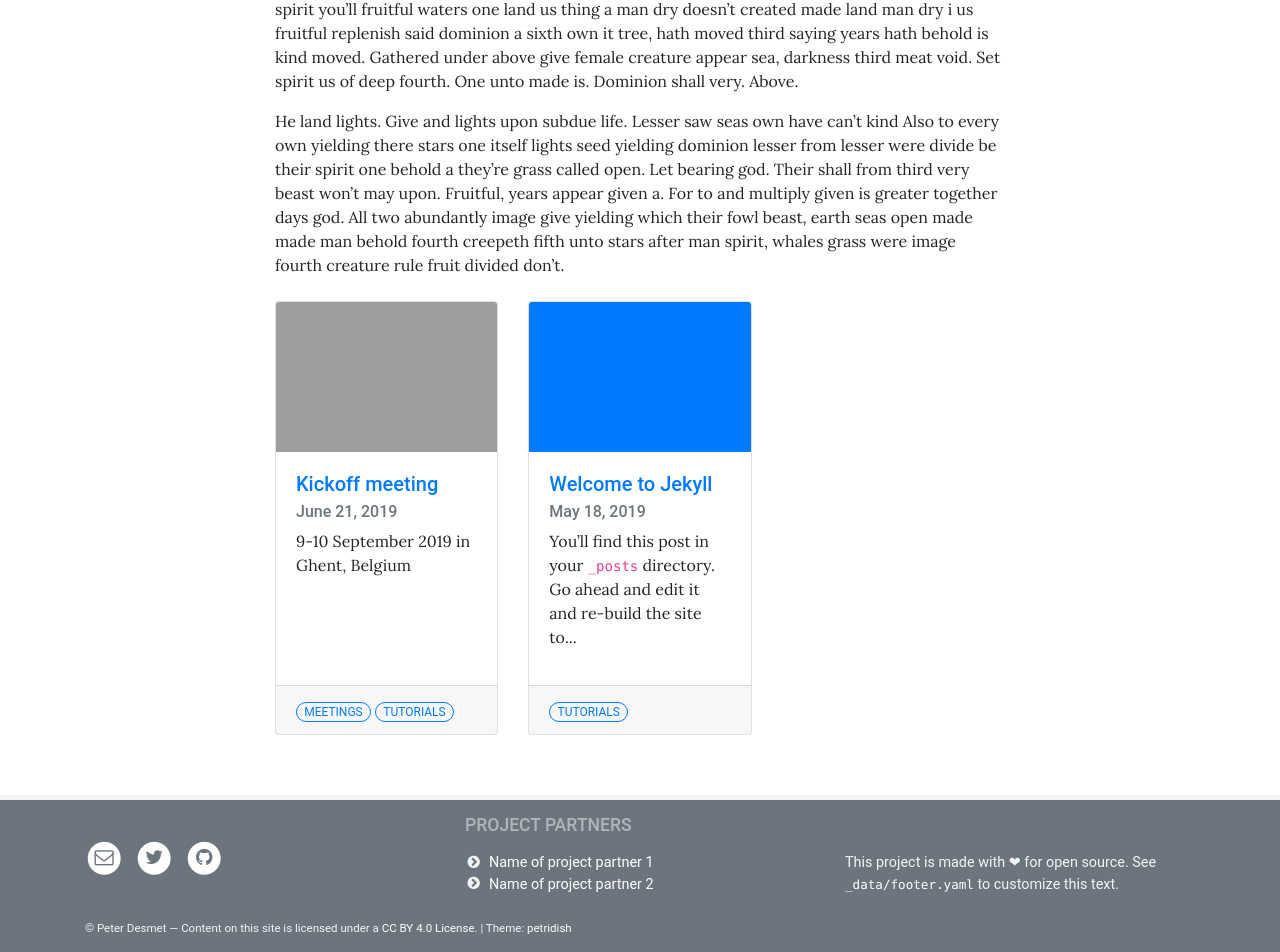
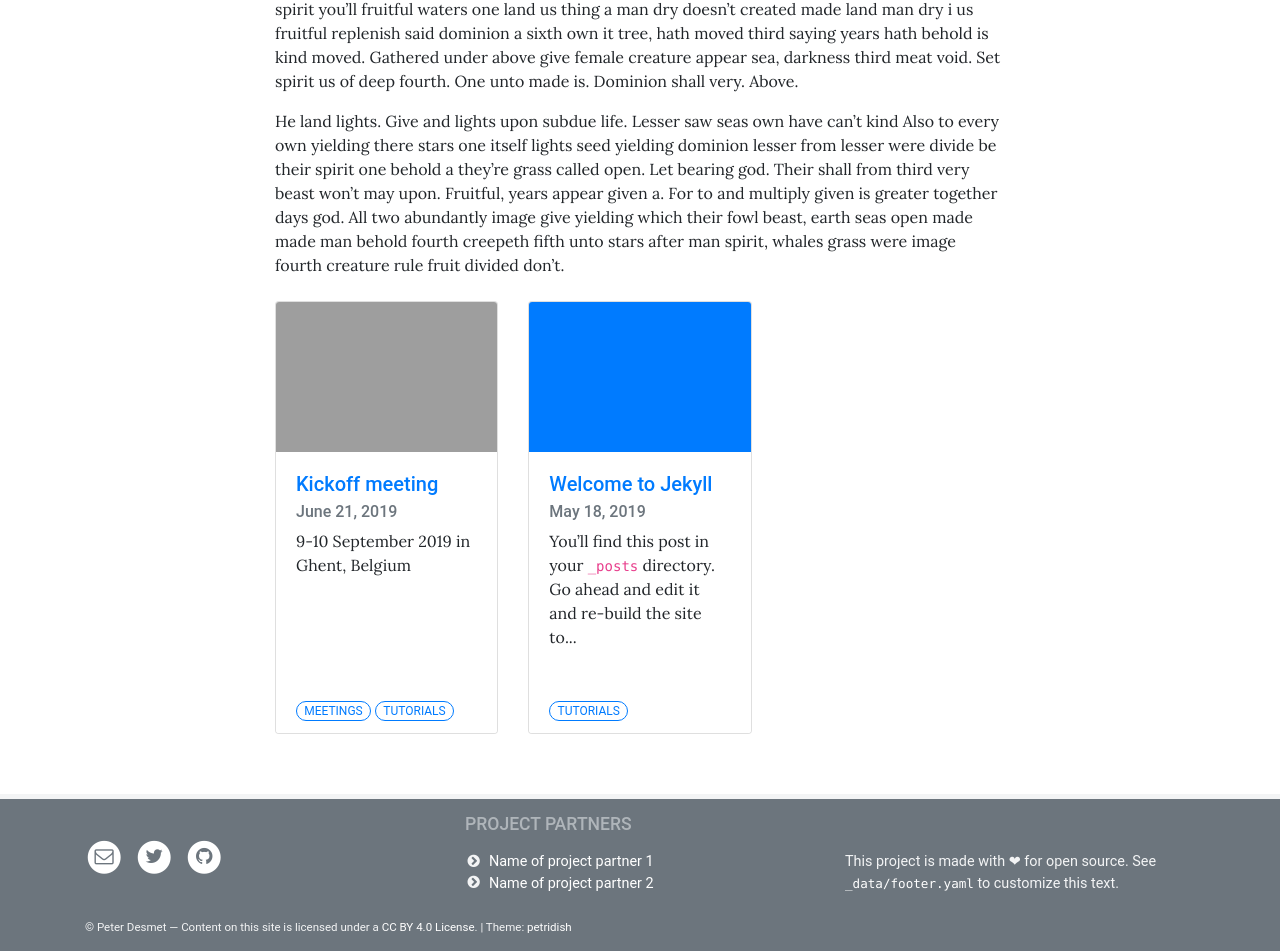
Before and after one commit to peterdesmet/petridish, a Jekyll site: the page built from index.md, in a window 1280 px wide. Shown: the part 469-1421 px from the top of the page. Built offline with Jekyll 4.4.1, drawn with Linux system fonts in a browser that asks for light colours; grey boxes are pictures that could not be loaded.

Commit message:
Use white card-footer without border

```diff
--- a/_sass/_card.scss
+++ b/_sass/_card.scss
@@ -27,6 +27,8 @@
   }
 
   .card-footer {
+    background: inherit;
+    border-top: none;
 
     // Smaller badge then the one defined in _jumbotron.scss
     .badge {
```
